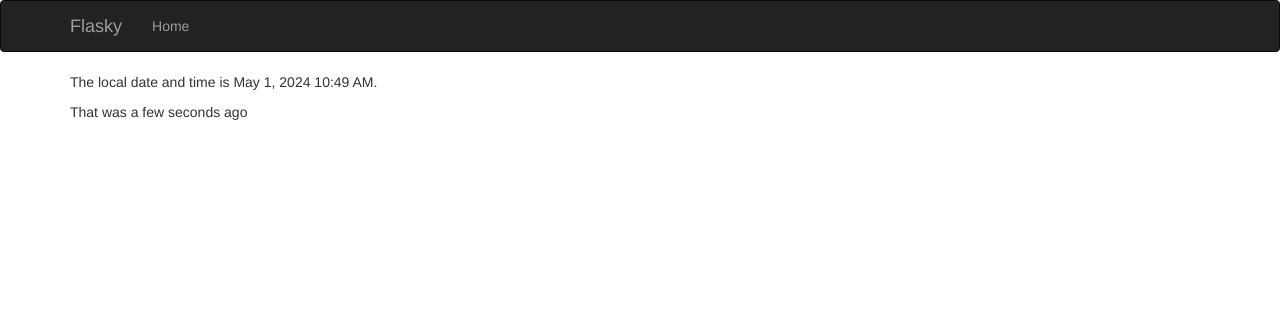
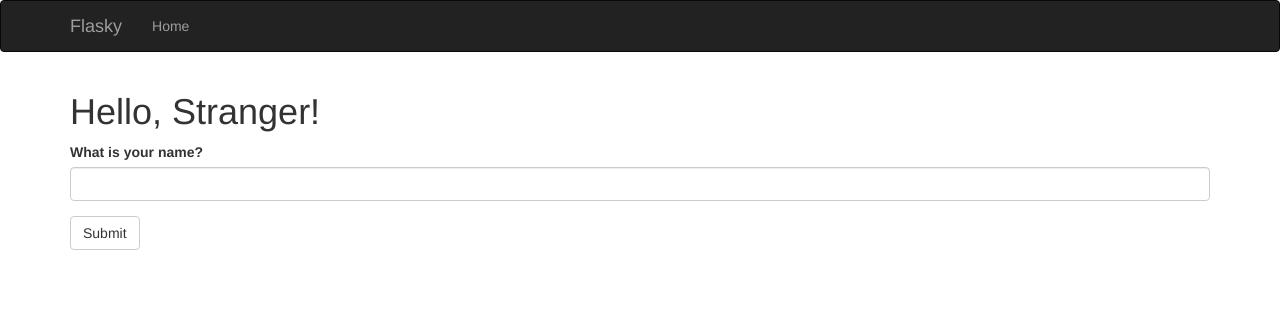
Before and after one commit to KnightOfMelons/FlaskPractice, a Flask app: page / in a window 1280 px wide. Shown: the top 312 px of the page. Run offline with Flask 3, Linux system fonts and the light colour scheme; some libraries are stand-ins or nearby versions.

Commit message:
Forms added

```diff
--- a/main.py
+++ b/main.py
@@ -1,18 +1,25 @@
 from flask import Flask, render_template  # request, make_response, redirect,
 from flask_bootstrap import Bootstrap
 from flask_moment import Moment
-from datetime import datetime, timezone
+from flask_wtf import FlaskForm
+from wtforms import StringField, SubmitField
+from wtforms.validators import DataRequired
+from info import KEY
 
 app = Flask(__name__)
+app.config['SECRET_KEY'] = KEY
 bootstrap = Bootstrap(app)
 moment = Moment(app)
 
 
-@app.route('/')
+@app.route('/', methods=['GET', 'POST'])
 def index():
-    return render_template('index.html', current_time=datetime.now(timezone.utc))
-    # В КНИГЕ БЫЛО НАПИСАНО ТАК, НО ЭТО УСТАРЕВШИЙ ФОРМАТ:
-    # return render_template('index.html', current_time=datetime.utcnow())
+    name = None
+    form = NameForm()
+    if form.validate_on_submit():
+        name = form.name.data
+        form.name.data = ''
+    return render_template('index.html', form=form, name=name)
 
 
 @app.route('/user/<name>/')
@@ -30,39 +37,10 @@ def internal_server_error(_):
     return render_template('500.html'), 500
 
 
+class NameForm(FlaskForm):
+    name = StringField("What is your name?", validators=[DataRequired()])
+    submit = SubmitField('Submit')
+
+
 if __name__ == '__main__':
     app.run(debug=True)
-    # manager.run()
-
-# ==== Закомментированный код, который использовался до этого ====
-
-# from flask_script import Manager
-# manager = Manager(app)
-
-
-# @app.route('/')
-# def index():
-#     return redirect('https://www.youtube.com/')
-
-
-# @app.route('/')
-# def index():
-#     response = make_response('<h1>This document carries a cookie!</h1>')
-#     response.set_cookie('answer', '42')
-#     return response
-
-
-# @app.route('/')
-# def index():
-#     user_agent = request.headers.get('User-Agent')
-#     return '<p>Ypur browser is %s</p>' % user_agent
-
-
-# @app.route('/')
-# def index():
-#     return '<h1>Hello, world!</h1>'
-
-
-# @app.route('/user/<name>')
-# def user(name):
-#     return '<h1>Hello, %s!</h1>' % name
--- a/templates/index.html
+++ b/templates/index.html
@@ -1,14 +1,10 @@
 {% extends "base.html" %}
+{% import "bootstrap/wtf.html" as wtf %}
 
 {% block title %}Index{% endblock %}
-
-{% block head %}
-    {{ super() }}
-    <style>
-    </style>
+{% block page_content %}
+    <div class="page_content">
+        <h1>Hello, {% if name %}{{ name }}{% else %}Stranger{% endif %}!</h1>
+    </div>
+    {{ wtf.quick_form(form) }}
 {% endblock %}
-
-{% block page_content %}
-    <p>The local date and time is {{ moment(current_time).format('LLL') }}.</p>
-    <p>That was {{ moment(current_time).fromNow(refresh=True) }}</p>
-{% endblock %}
```
Also changed, not shown: 1 other file.
